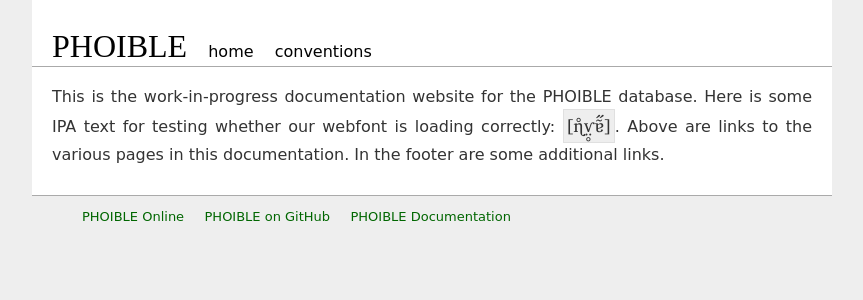
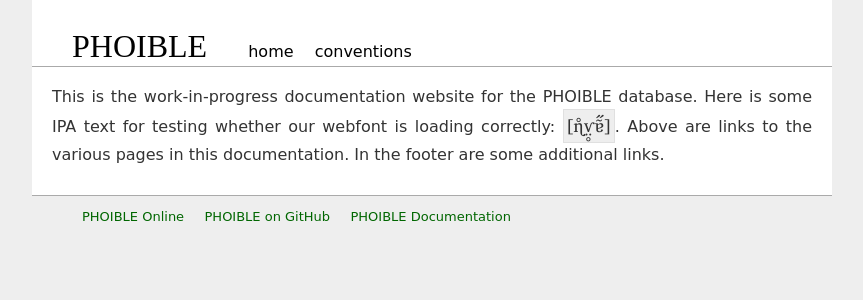
Before and after one commit to phoible/phoible.github.io, a Jekyll site: the page built from index.md, in a window 1280 px wide. Shown: the top 300 px of the page, without its empty margins (208-1071 px from the left). Built offline with Jekyll 4.4.1, drawn with Linux system fonts in a browser that asks for light colours; some web fonts are replaced; Markdown is read by kramdown in place of the engine named in the settings.

Commit message:
restore main title to h1 (was div)

```diff
--- a/_layouts/default.html
+++ b/_layouts/default.html
@@ -16,7 +16,7 @@
 
         <div class="site">
           <div class="header">
-            <div class="title">{{ site.name }}</div>
+            <h1 class="title">{{ site.name }}</h1>
             <a class="nav" href="/">home</a>
             <a class="nav" href="/conventions/">conventions</a>
           </div>
--- a/css/main.css
+++ b/css/main.css
@@ -57,10 +57,13 @@
   padding: 0 20px;
   color: #000;
 }
-.site .header div.title {
+.site .header h1.title {
   font-family: 'mplus-thin';
   font-size: xx-large;
   display: inline-block;
+  background-color: inherit;
+  color: #000;
+  margin: 0;
 }
 .site .header a.nav {
   text-decoration: none;
```
